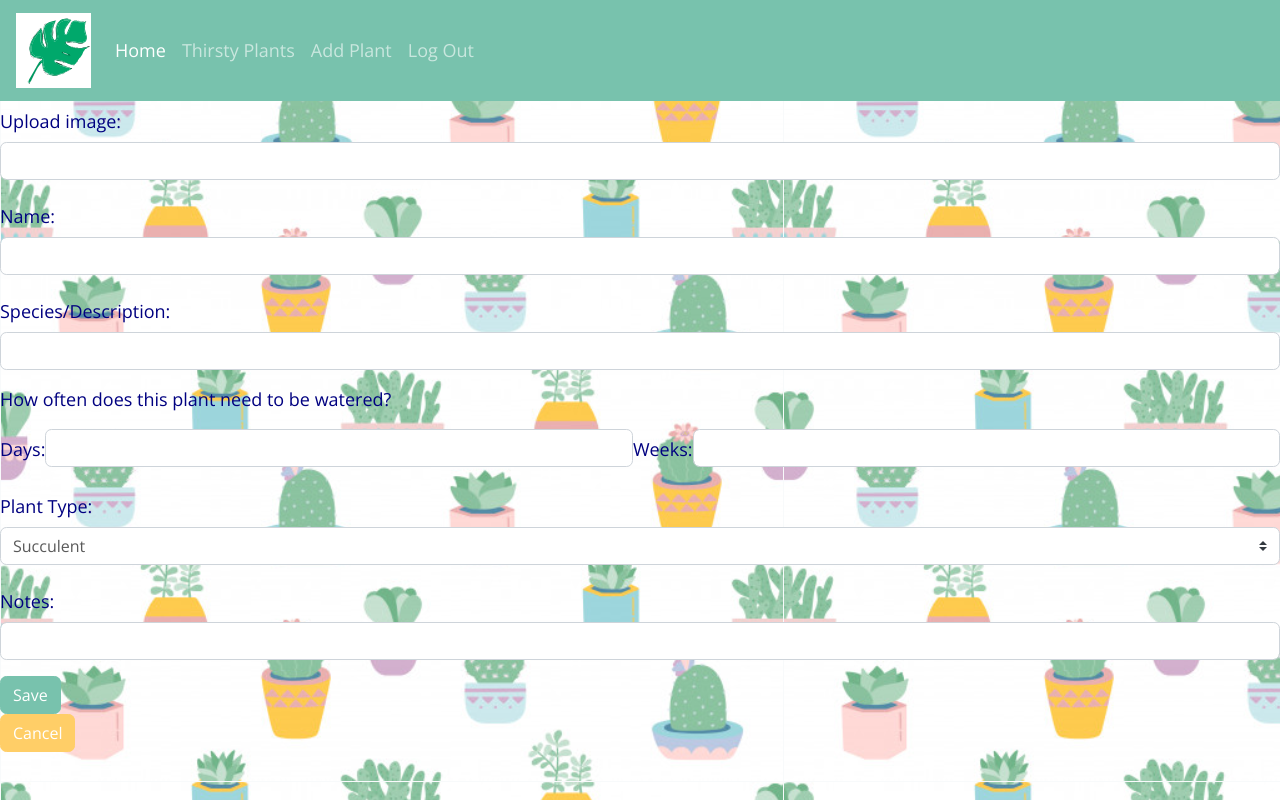
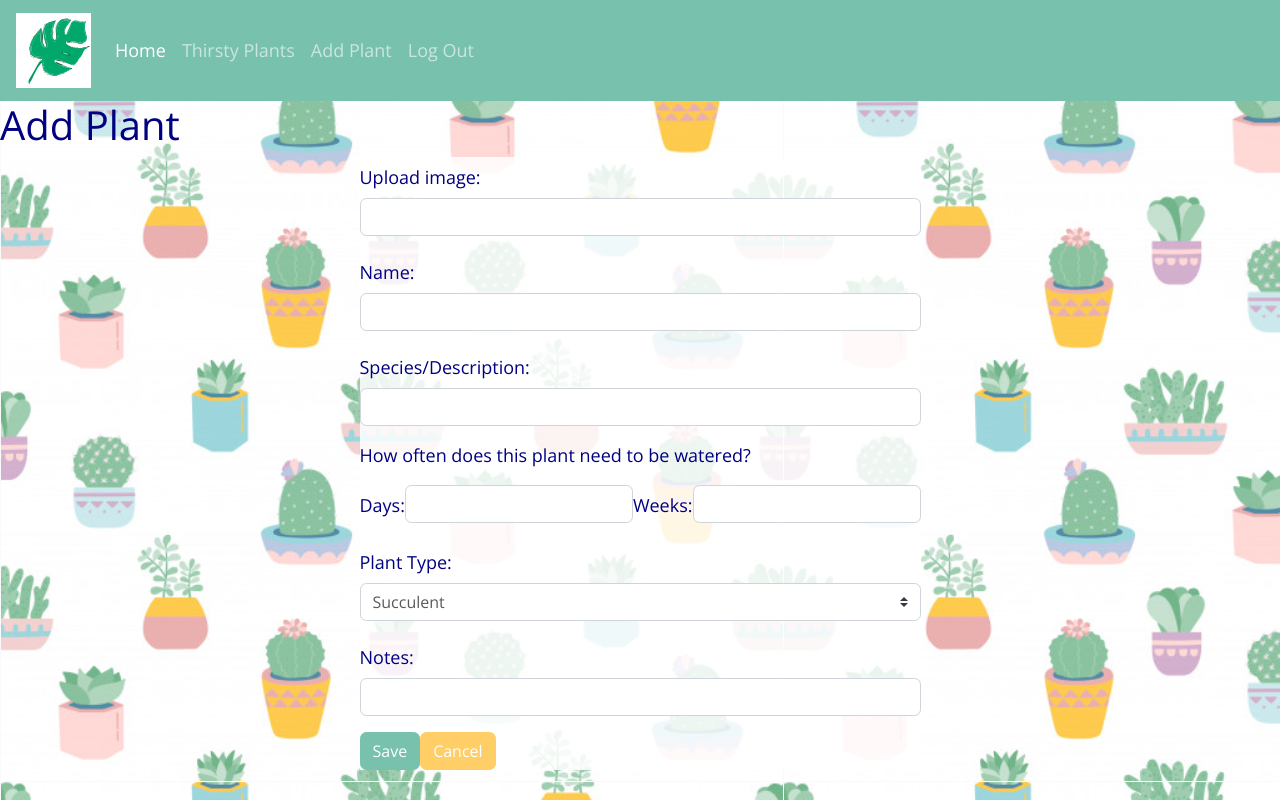
Before and after one commit to erinepolley/Capstone-Back-End, a Django app: page /plant/form in a window 1280 px wide. Run offline with Django 3.2, Linux system fonts and the light colour scheme; the visitor is signed in with stand-in values (Sample User, id 1); data comes from the database, SQL or seed files in the repository; parts of the project's set-up code (start-up, migrations or seed data) failed here and were passed over; some libraries are stand-ins or nearby versions.

Commit message:
added backgrounds to login/registration, details, and forms. Made buttons on the same level as each other.

```diff
--- a/backendapp/static/styles/base.css
+++ b/backendapp/static/styles/base.css
@@ -19,6 +19,7 @@ body {
 .title-logo-flexbox {
     display: flex;
     flex-direction: row;
+    background: rgba(255,255,255,0.8);
 }
 
 .logo {
@@ -45,7 +46,7 @@ body {
     text-align: center;
     background-color: white;
     margin-bottom: 25px;
-    opacity: .8;
+    background: rgba(255,255,255,0.8);
 }
 /* .details-container */
 
@@ -53,8 +54,33 @@ body {
     display: flex;
     flex-direction: row;
 }
-
+/* Div that holds the "days" and "weeks" fields in form */
 .days-weeks {
     display: flex;
     flex-direction: row;
 }
+
+/* the div that the form is in  */
+.form-container {
+    display: block;
+    text-align: center;
+    margin-left: auto;
+    margin-right: auto;
+    /* background-color: white;    */
+    /* opacity: .3;  */
+}
+
+/* class on form itself (and details template) */
+.add-edit-form {
+    display: inline-block;
+    margin-left: auto;
+    margin-right: auto;
+    text-align: left;
+    /* background-color: white; */
+    background: rgba(255,255,255,0.85);
+}
+
+.save-cancel-flexbox {
+    display: flex;
+    flex-direction: row;
+}
--- a/backendapp/templates/plant_form.html
+++ b/backendapp/templates/plant_form.html
@@ -1,9 +1,12 @@
 {% extends 'shared/base.html' %}
 {% block content %}
     {% if plant.id is not None %}
-        <form action="{% url 'backendapp:plant' plant.id %}" method="POST">
+        <div class="form-container">
+        <form class="add-edit-form" action="{% url 'backendapp:plant' plant.id %}" method="POST">
     {% else %}
-        <form action="{% url 'backendapp:plants' %}" method="post">
+        <h1>Add Plant</h1>
+        <div class="form-container">
+        <form class="add-edit-form" action="{% url 'backendapp:plants' %}" method="post">
         {% comment %} enctype="multipart/form-data" {% endcomment %}
     {% endif %}
         {% csrf_token %}
@@ -68,10 +71,11 @@
             <input type="hidden" name="actual_method2" value="DELETE">
             <input class="btn btn-danger" type="submit" onclick="return confirm('Are you sure you want to delete this plant?')" value="Delete" />
     </form>
+    </div>
+    {% else %}
+        <div class="save-cancel-flexbox">
+        <input type="submit" class="btn btn-primary" value="Save">
 
-    {% else %}
-        <input type="submit" class="btn btn-primary" value="Save">
-        </form>
     {% comment %} {% if plant.id is not None %}
 
         <form action="{% url 'backendapp:plant' plant.id %}" method="POST">
@@ -85,12 +89,15 @@
         {% csrf_token %}
         <button class="btn btn-danger" onclick="return confirm('Are you sure you want to delete this plant?')">Delete</button>
         </form> {% endcomment %}
-
-
-
-        <form action="{% url 'backendapp:plants' %}" method="GET">
+        {% comment %} <div class="form-container"> {% endcomment %}
+        <form class="add-edit-form" action="{% url 'backendapp:plants' %}" method="GET">
         {% csrf_token %}
         <button class="btn btn-warning">Cancel</button>
         {% endif %}
         </form>
+        {% comment %} </div> {% endcomment %}
+        </div>
+
+        </form>
+        </div>
 {% endblock %}
--- a/backendapp/templates/registration/login.html
+++ b/backendapp/templates/registration/login.html
@@ -1,12 +1,15 @@
 {% extends 'shared/base-login.html' %}
 {% load static %}
 {% block content %}
+
 <h2>Welcome!</h2>
+ <div class="add-edit-form">
  <form method="post">
     {% csrf_token %}
     {{ form.as_p }}
     <button class="btn btn-primary" type="submit">Login</button>
  </form>
+<a href="{% url 'backendapp:register' %}">Don't have an account? Register here.</a>
+ </div>
 
-    <a href="{% url 'backendapp:register' %}">Don't have an account? Register here.</a>
 {% endblock %}
--- a/backendapp/templates/registration/register.html
+++ b/backendapp/templates/registration/register.html
@@ -2,7 +2,7 @@
 {% load static %}
 {% block content %}
 <h2>Please register.</h2>
-<form method="post">
+<form class="add-edit-form" method="post">
     {% csrf_token %}
 <!--     These values will be saved as part of a new User instance -->
     <div class="form-group">
@@ -19,7 +19,7 @@
     </div>
     <div class="form-group">
     <label class="col-form-label" for="password2">Confirm Password:</label>
-    <input class="form-control" type="password" name="password2" required>
+    <input class="form-control" type="password" name="password2" required><br>
     </div>
     <button class="btn btn-primary" type="submit">Create Account</button>
 </form>
--- a/backendapp/templates/shared/base-login.html
+++ b/backendapp/templates/shared/base-login.html
@@ -20,9 +20,10 @@
     <h1 id="app-title">PlantPal</h1>
     <img class="logo" src="{% static 'images/GoodLeaf.svg' %}" alt="PlantPal logo">
     </div>
-
+    {% comment %} <div class="form-container"> {% endcomment %}
         {% block content %}
         {% endblock %}
+    {% comment %} </div> {% endcomment %}
     </main>
 
 
```
Also changed, not shown: backendapp/templates/plant_detail.html (+7 -4 lines).
